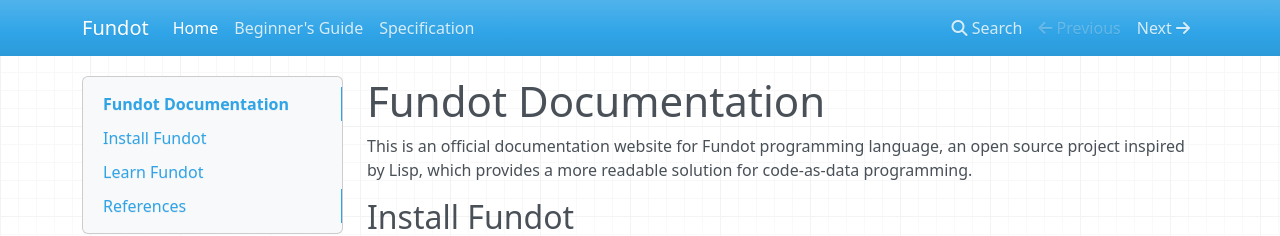
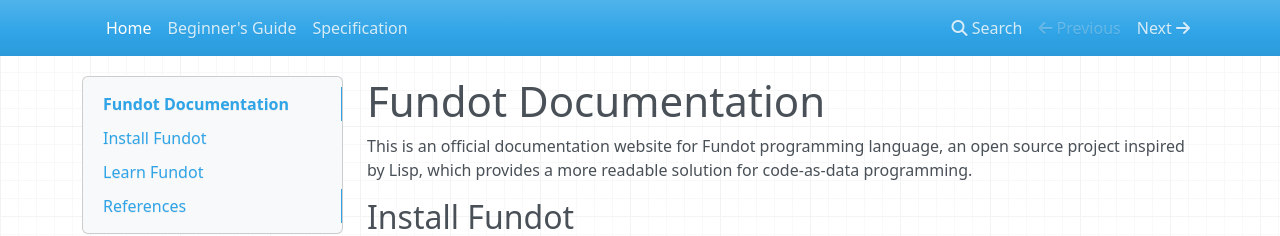
Before and after one commit to fundot/fundot, an MkDocs documentation site: the page built from docs/index.md, in a window 1280 px wide. Shown: the top 236 px of the page. Built offline with MkDocs 1.6.1, drawn with Linux system fonts in a browser that asks for light colours; nearby versions of some CDN libraries.

Commit message:
Doc site change

```diff
--- a/mkdocs.yml
+++ b/mkdocs.yml
@@ -1,5 +1,3 @@
-site_name: Fundot
-
 nav:
     - Home: "index.md"
     - Beginner's Guide: "guide.md"
```
